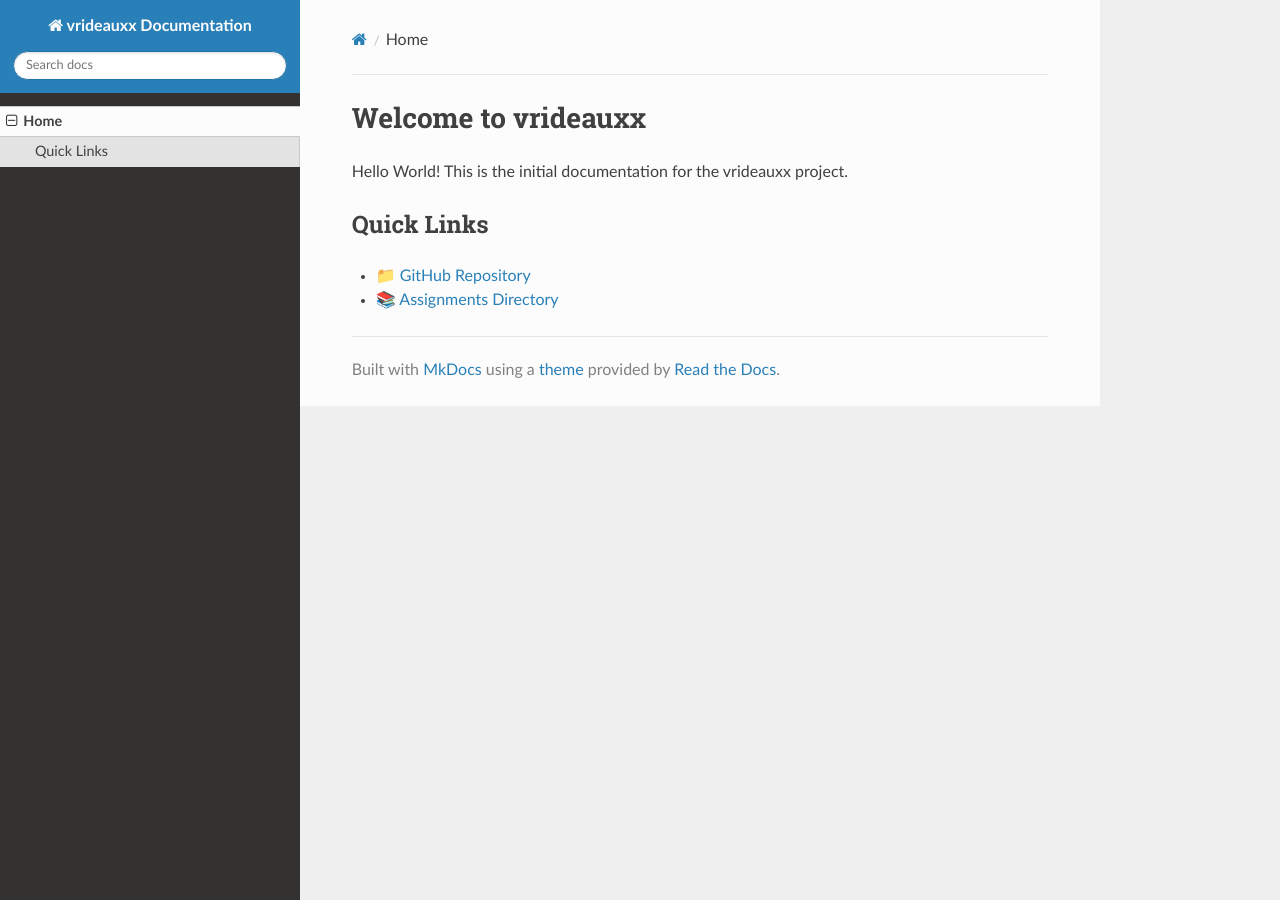
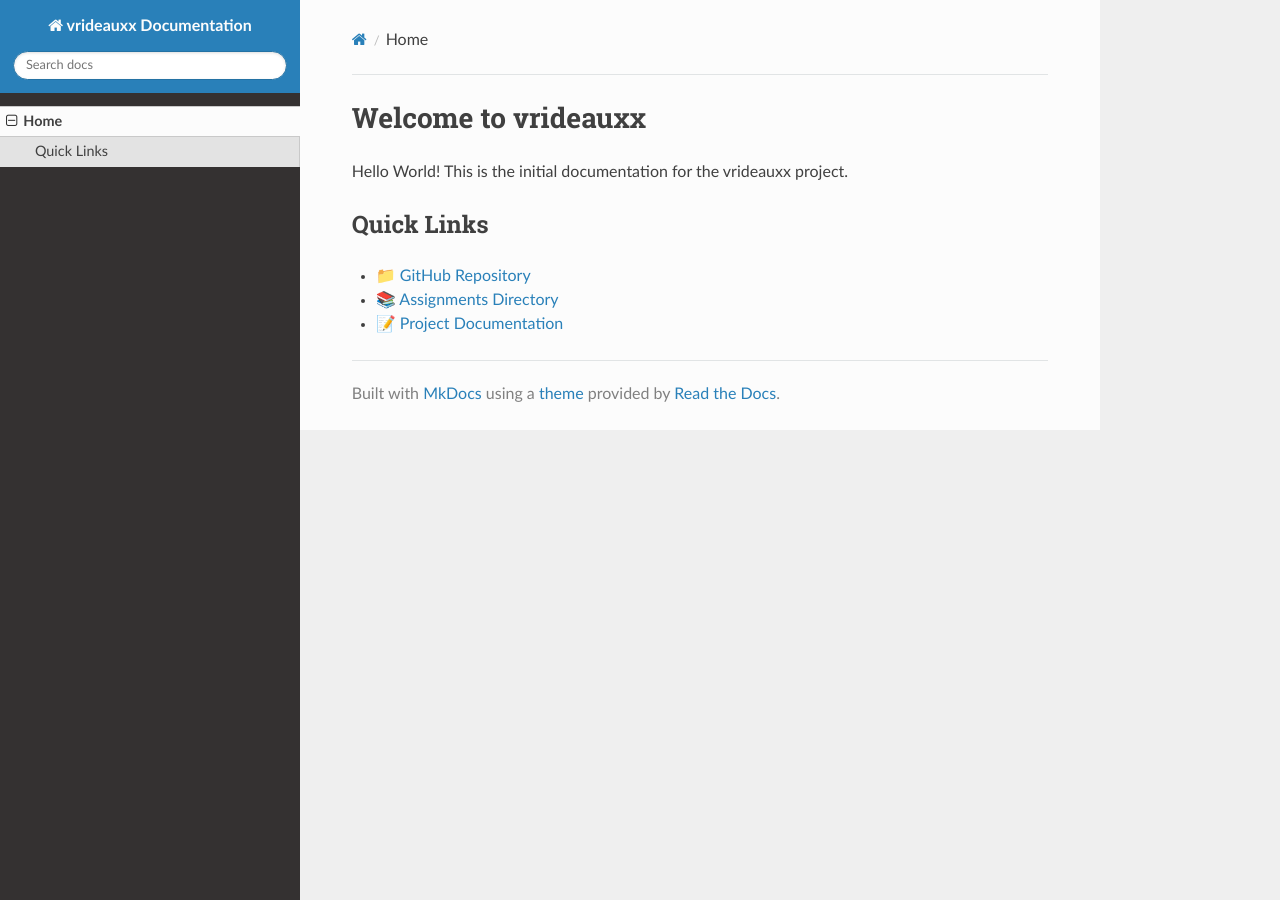
Before and after one commit to cloudmesh-ai-luc/vrideauxx, an MkDocs documentation site: the page built from docs/index.md, in a window 1280 px wide. Built offline with MkDocs 1.6.1, drawn with Linux system fonts in a browser that asks for light colours; nearby versions of some CDN libraries.

Commit message:
Add link to project.md

```diff
--- a/docs/index.md
+++ b/docs/index.md
@@ -5,3 +5,4 @@
 ## Quick Links
 - 📁 [GitHub Repository](https://github.com/cloudmesh-ai-luc/vrideauxx)
 - 📚 [Assignments Directory](https://github.com/cloudmesh-ai-luc/vrideauxx/tree/main/assignments)
+- 📝 [Project Documentation](https://github.com/cloudmesh-ai-luc/vrideauxx/blob/main/project/project.md)
```
